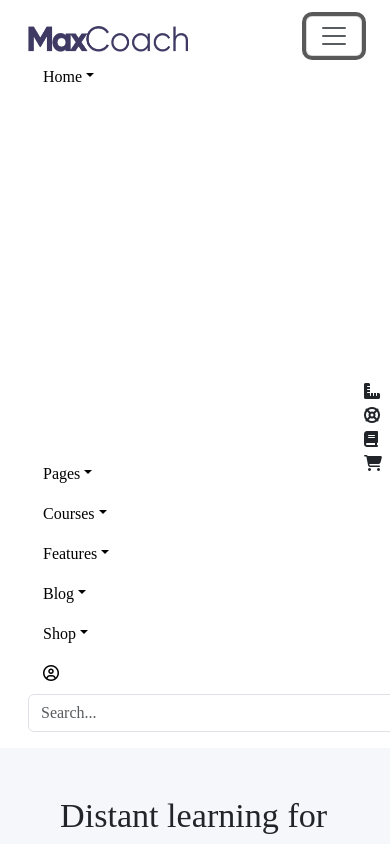
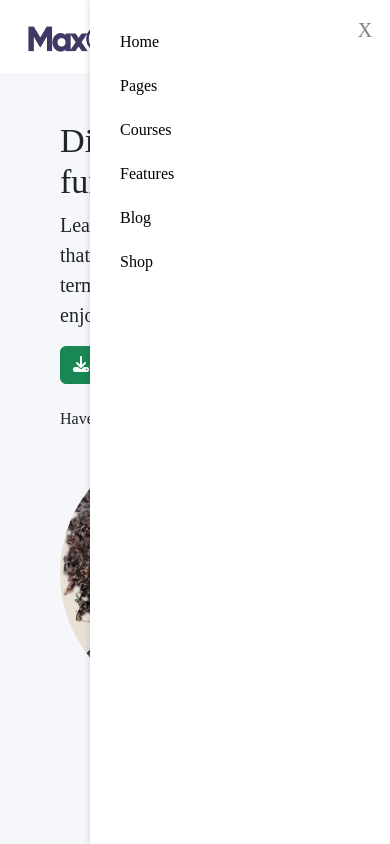
Before and after one commit to MichelangeloCaltagirone/proj-html-vuejs, a Vue app: page / in a window 390 px wide. Both pictures are taken after a click on the button "Toggle navigation". Shown: the top 844 px of the page. Built offline with nearby package versions, Linux system fonts and the light colour scheme.

Commit message:
add simple sidebar in mobile view

```diff
--- a/src/components/PageHeader.vue
+++ b/src/components/PageHeader.vue
@@ -8,12 +8,12 @@
         </a>
 
         <!-- Button toggle for mobile view -->
-        <button class="navbar-toggler" type="button" data-bs-toggle="collapse" data-bs-target="#navbarNav"
-          aria-controls="navbarNav" aria-expanded="false" aria-label="Toggle navigation">
+        <button class="navbar-toggler" type="button" @click="toggleSidebar" aria-controls="sidebar"
+          aria-expanded="false" aria-label="Toggle navigation">
           <span class="navbar-toggler-icon"></span>
         </button>
 
-        <!-- Navbar links -->
+        <!-- Navbar links for larger screens-->
         <div class="collapse navbar-collapse" id="navbarNav">
           <ul class="navbar-nav ms-auto">
             <li v-for="(item, index) in menuItems" :key="index" class="nav-item dropdown"
@@ -94,6 +94,9 @@
       </div>
     </nav>
 
+    <!-- Sidebar component -->
+    <Sidebar :isVisible="isSidebarVisible" @close-sidebar="toggleSidebar" :menuItems="menuItems" />
+
     <!-- aggiunta jumbotron -->
     <Jumbotron />
   </header>
@@ -101,16 +104,19 @@
 
 
 <script>
-// Importa il componente Jumbotron
+// Importa il componente Jumbotron e SideBar
 import Jumbotron from './Jumbotron.vue';
+import Sidebar from './SideBar.vue';
 
 export default {
   name: 'PageHeader',
   components: {
-    Jumbotron // Registrazione del componente Jumbotron
+    Jumbotron, // Registrazione del componente Jumbotron
+    Sidebar, // Registrazione del componente SideBar
   },
   data() {
     return {
+      isSidebarVisible: false,
       menuItems: [
         {
           name: 'Home',
@@ -199,6 +205,11 @@ export default {
 
       ],
     }
+  },
+  methods: {
+    toggleSidebar() {
+      this.isSidebarVisible = !this.isSidebarVisible;
+    },
   },
   // mounted() {
   //   console.log(this.menuItems)
--- a/src/components/SideBar.vue
+++ b/src/components/SideBar.vue
@@ -1,15 +1,63 @@
+<template>
+  <div v-if="isVisible" class="sidebar">
+    <button class="btn-close" @click="$emit('close-sidebar')">X</button>
+    <ul class="navbar-nav">
+      <li v-for="(item, index) in menuItems" :key="index" class="nav-item">
+        <a class="nav-link" :href="item.link">{{ item.name }}</a>
+      </li>
+    </ul>
+  </div>
+</template>
+
 <script>
 export default {
-  data() {
-    return {
-
-    }
-  }
-}
+  name: 'Sidebar',
+  props: {
+    isVisible: {
+      type: Boolean,
+      required: true,
+    },
+    menuItems: {
+      type: Array,
+      required: true,
+    },
+  },
+};
 </script>
 
-<template>
+<style scoped>
+.sidebar {
+  position: fixed;
+  top: 0;
+  right: 0;
+  width: 300px;
+  height: 100%;
+  background-color: #fff;
+  box-shadow: -2px 0 5px rgba(0, 0, 0, 0.1);
+  z-index: 1050;
+  padding: 20px;
+  transition: transform 0.3s ease;
+  overflow-y: auto;
+}
 
-</template>
+.sidebar .btn-close {
+  position: absolute;
+  top: 10px;
+  right: 10px;
+  font-size: 20px;
+  border: none;
+  background: none;
+}
 
-<style scoped></style>
+.navbar-nav .nav-item .nav-link {
+  padding: 10px;
+  color: #000;
+  text-decoration: none;
+  display: block;
+  transition: color 0.3s ease;
+}
+
+.navbar-nav .nav-item .nav-link:hover {
+  color: #007bff;
+}
+</style>
```
